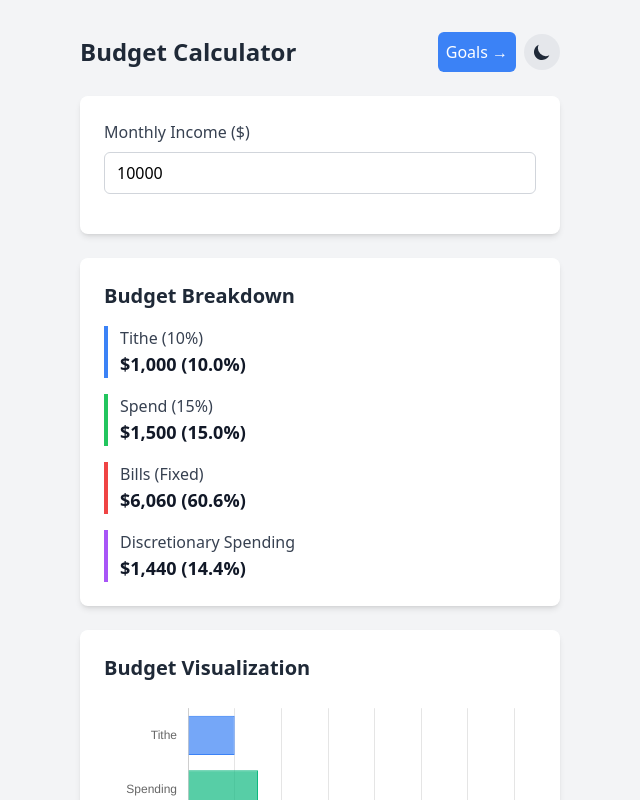
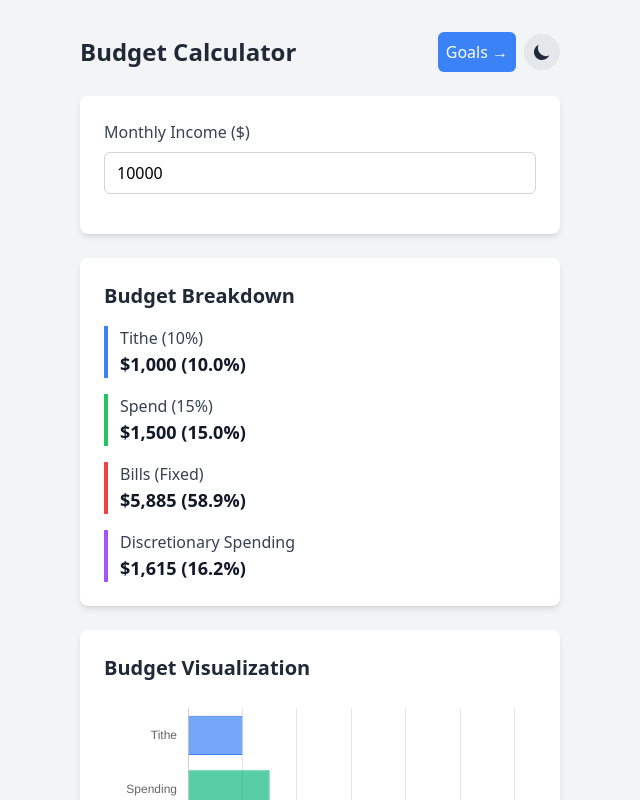
Before and after one commit to jcastl/budget_calc, a plain HTML site: page index.html in a window 1280 px wide. Shown: the whole page, without its empty margins (320-960 px from the left). Drawn offline with nearby package versions, Linux system fonts and the light colour scheme.

Commit message:
Update index.html
updated fixed bills to 5885

```diff
--- a/index.html
+++ b/index.html
@@ -131,7 +131,7 @@
         const savingsSection = document.getElementById('savingsSection');
         const billsSection = document.getElementById('billsSection');
         const discretionarySection = document.getElementById('discretionarySection');
-        const fixedBills = 6060;
+        const fixedBills = 5885;
         let budgetChart;
 
         // Calculate budget based on income
```
